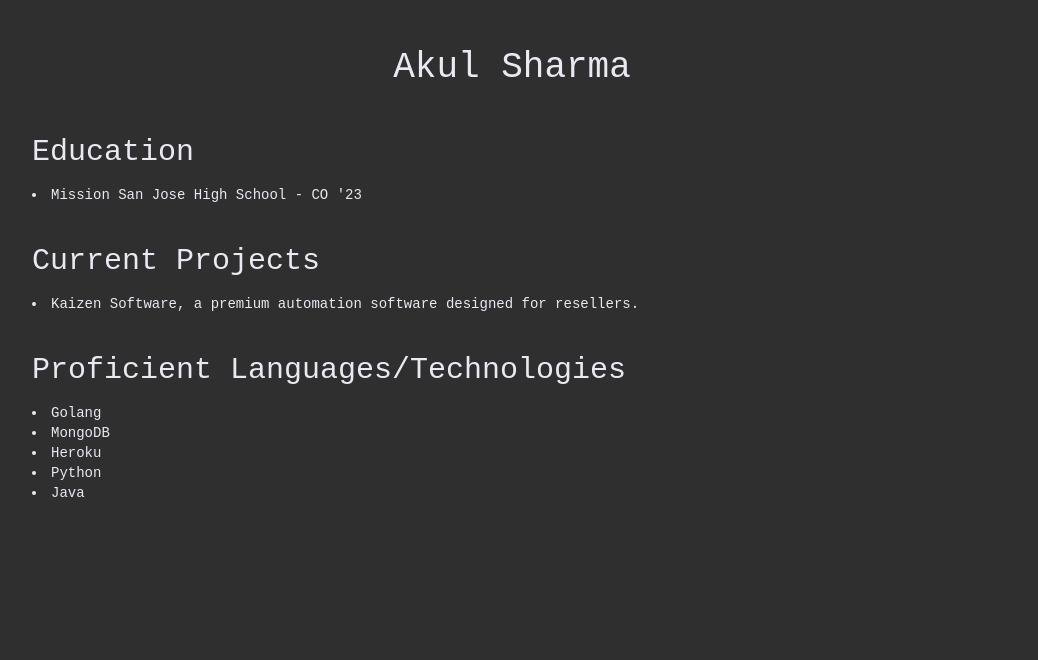
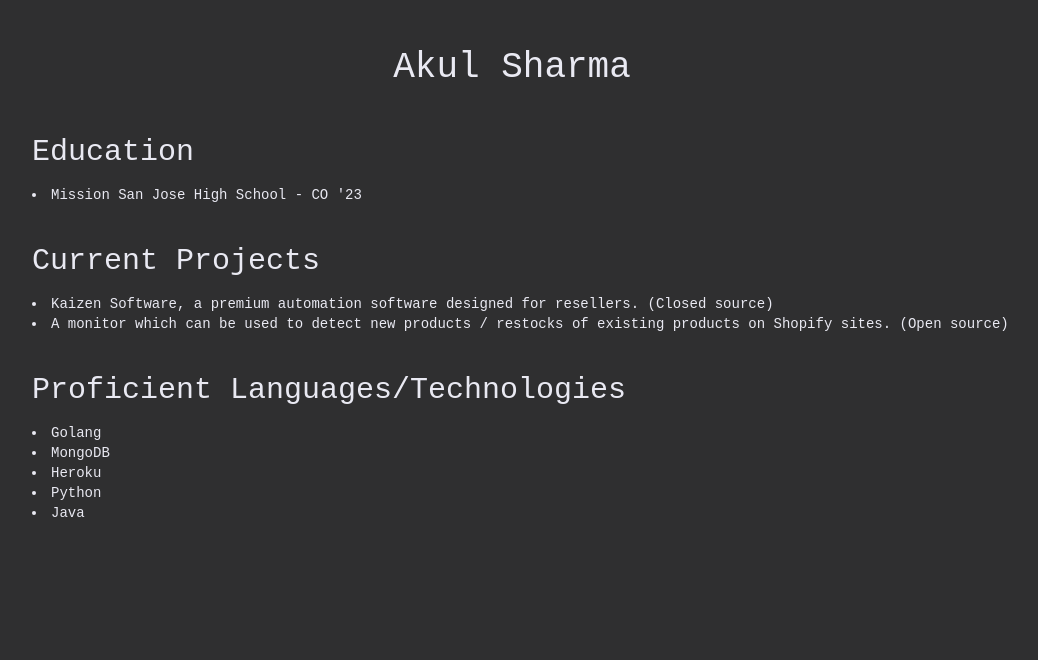
Before and after one commit to akulsharma1/Personal-Site, a plain HTML site: page view/homepage.html in a window 1280 px wide. Shown: the top 660 px of the page, without its empty margins (128-1166 px from the left). Drawn offline with nearby package versions, Linux system fonts and the light colour scheme.

Commit message:
added a thing

```diff
--- a/view/homepage.html
+++ b/view/homepage.html
@@ -63,7 +63,8 @@
         </div>
         <div class = "nottitlediv">
             <h2>Current Projects</h2>
-            <li><a href = "https://twitter.com/kaizenaio" target="_blank">Kaizen Software</a>, a premium automation software designed for resellers.</li>
+            <li><a href = "https://twitter.com/kaizenaio" target="_blank">Kaizen Software</a>, a premium automation software designed for resellers. (Closed source)</li>
+            <li>A monitor which can be used to detect new products / restocks of existing products on Shopify sites. <a href = "https://github.com/akulsharma1/PublicShopifyMonitor" target="_blank">(Open source)</a></li>
         </div>
         <div class = "nottitlediv">
             <h2>Proficient Languages/Technologies</h2>
```
